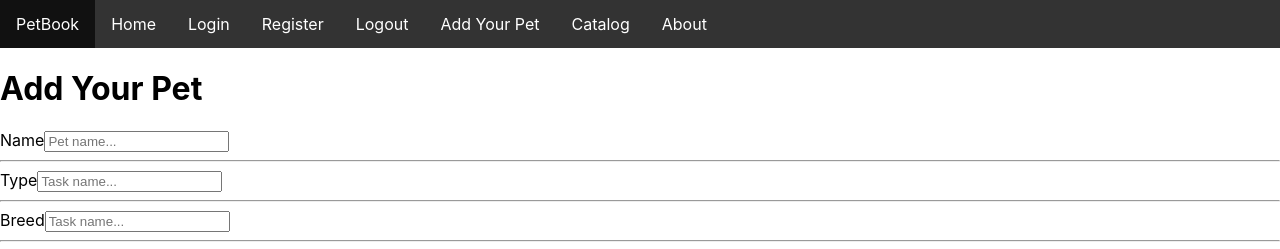
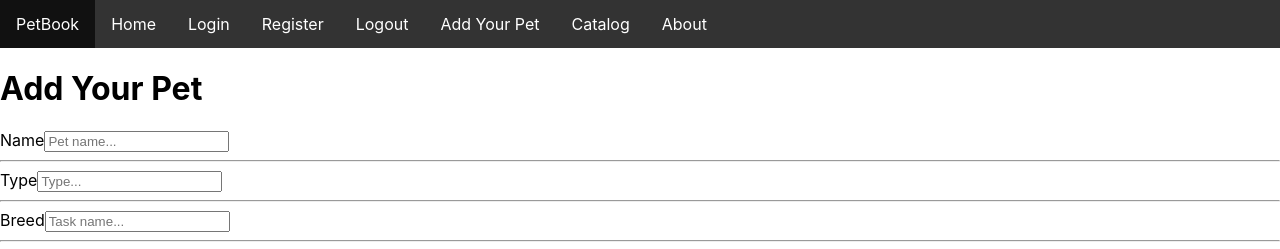
Before and after one commit to EmilPopovski24/PetBook, a React (Create React App) app in the folder petbookclient/: page /addpet in a window 1280 px wide. Shown: the top 249 px of the page. Built offline with nearby package versions, Linux system fonts and the light colour scheme; no server answers.

Commit message:
Update AddPet.js

```diff
--- a/petbookclient/src/components/AddPet/AddPet.js
+++ b/petbookclient/src/components/AddPet/AddPet.js
@@ -10,7 +10,7 @@ export const AddPet = () => {
                     <input type="text" id="name" name="name" placeholder="Pet name..." />
                     <hr />
                     <label htmlFor="task-title">Type</label>
-                    <input type="text" id="title" name="title" placeholder="Task name..." />
+                    <input type="text" id="type" name="type" placeholder="Type..." />
                     <hr />
                     <label htmlFor="task-title">Breed</label>
                     <input type="text" id="title" name="title" placeholder="Task name..." />
```
